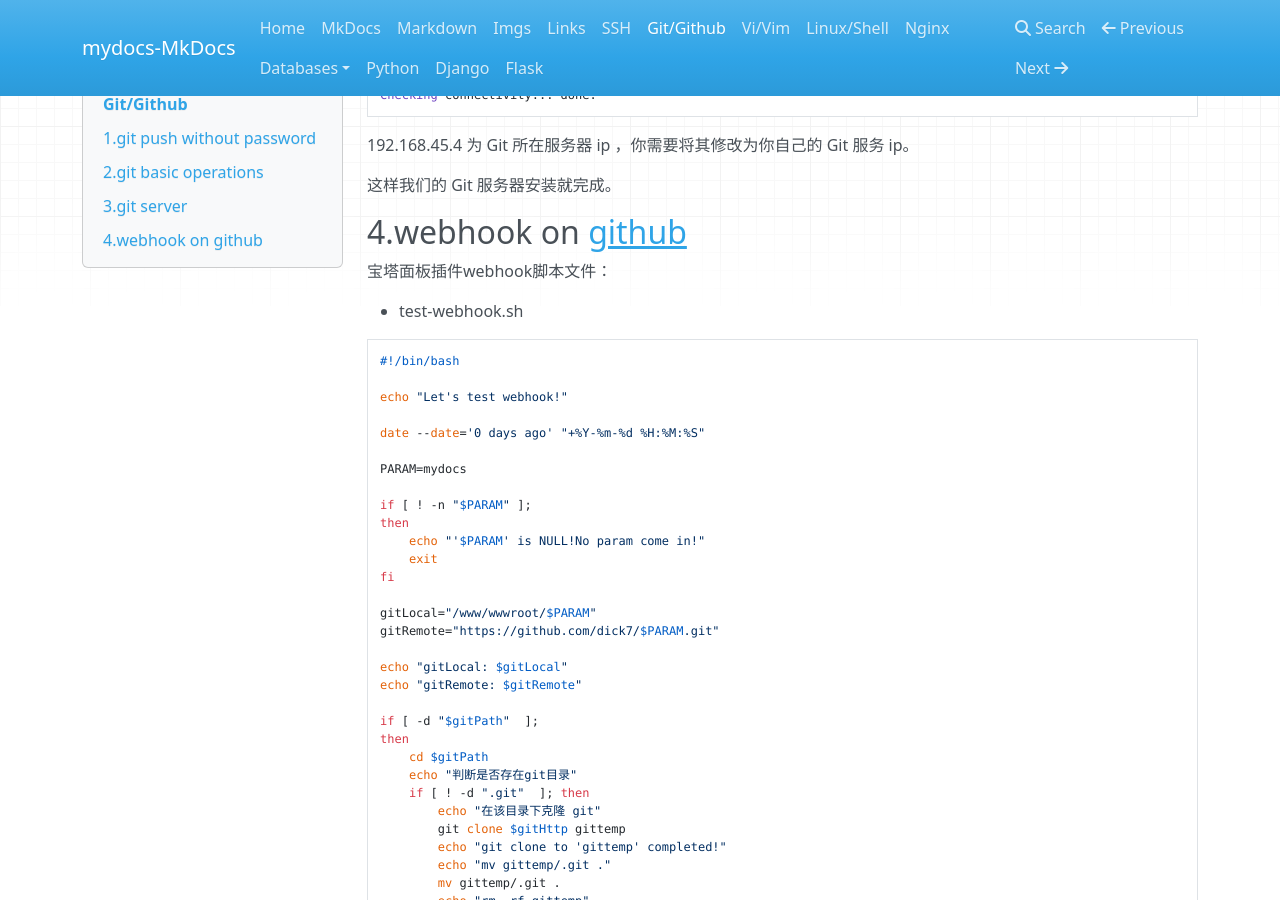
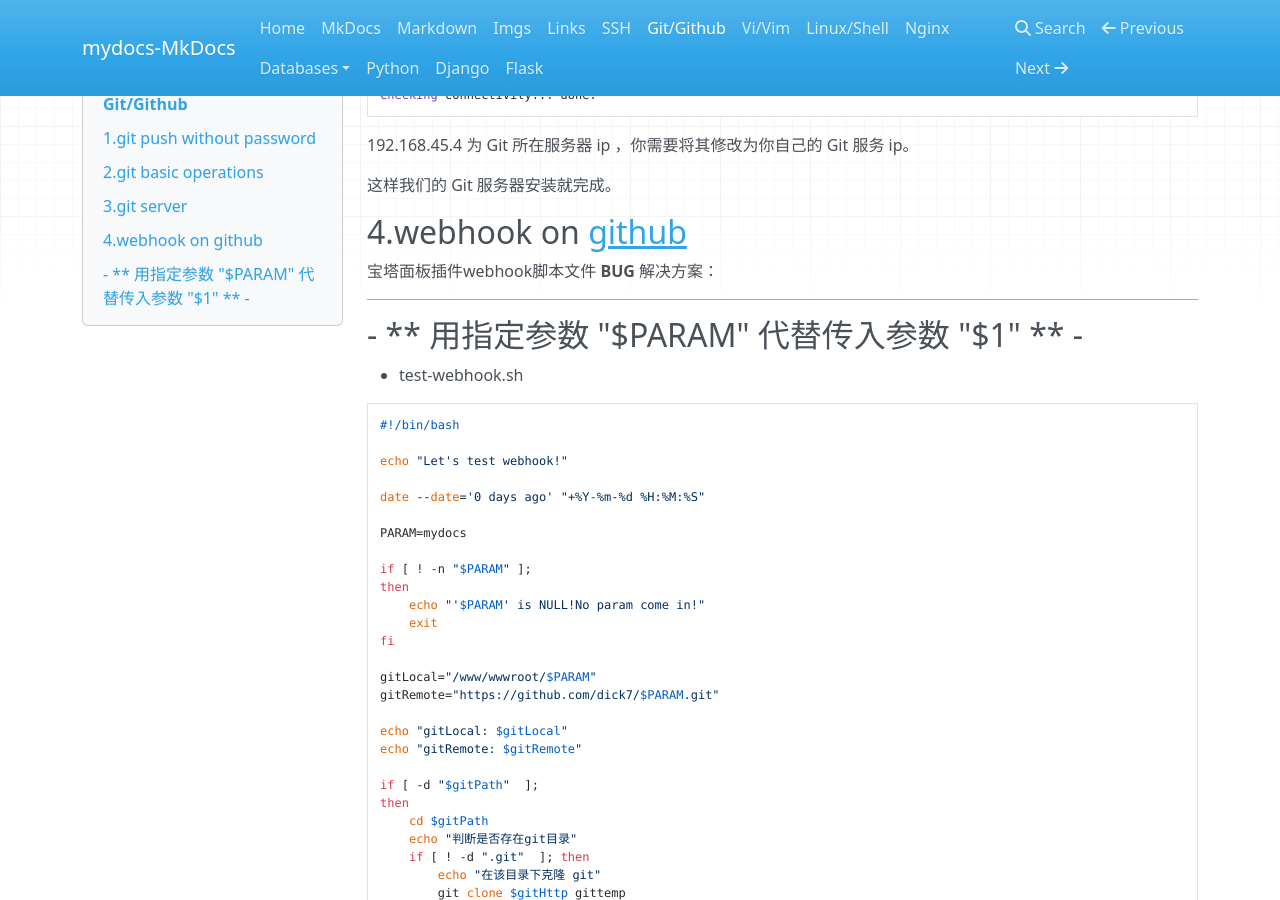
Before and after one commit to dick7/mydocs, an MkDocs documentation site: the page built from docs/git.md, in a window 1280 px wide and 900 px high, scrolled down 1635 px. Built offline with MkDocs 1.6.1, drawn with Linux system fonts in a browser that asks for light colours; nearby versions of some CDN libraries.

Commit message:
solve webhook BUG with $PARAM=mydocs instead of $1

````diff
--- a/docs/git.md
+++ b/docs/git.md
@@ -81,7 +81,11 @@ Checking connectivity... done.
 
 ## 4.webhook on [github](https://github.com/dick7/mydocs)
 
-宝塔面板插件webhook脚本文件：
+宝塔面板插件webhook脚本文件 **BUG** 解决方案：
+
+-----------------------------------------------
+- ** 用指定参数 "$PARAM" 代替传入参数 "$1" ** -
+-----------------------------------------------
 
 * test-webhook.sh
 ```
````
